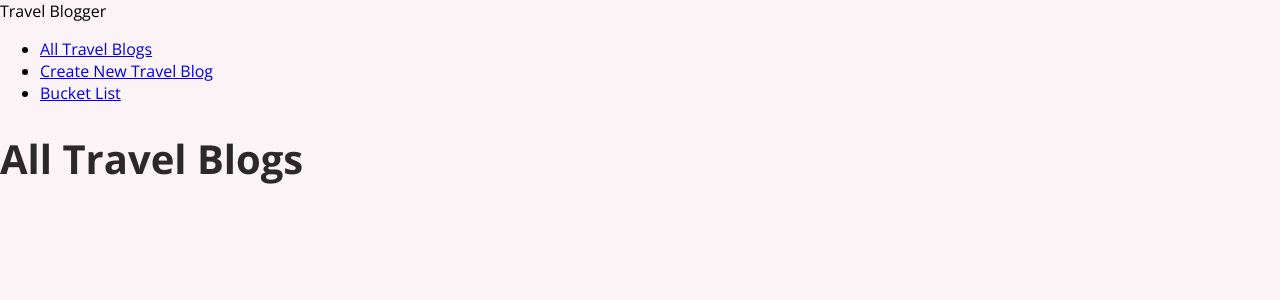
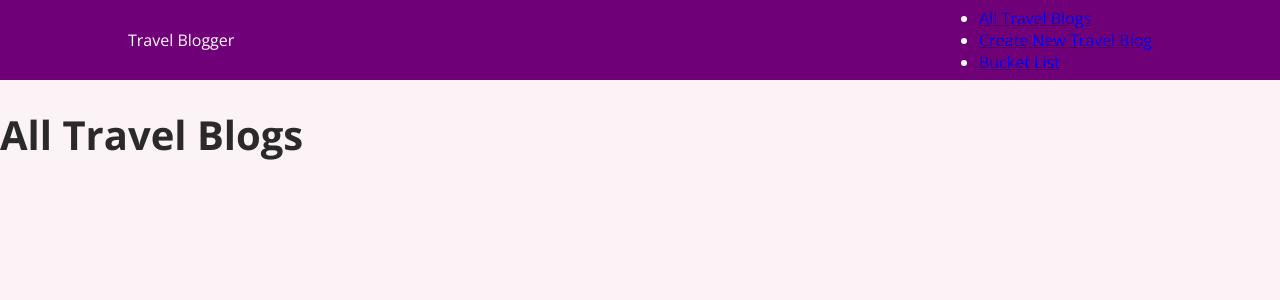
Before and after one commit to dalengit/MDW1AA, a React (Create React App) app in the folder session-12/react-app/travel-blogger/: page / in a window 1280 px wide. Shown: the top 300 px of the page. Built offline with nearby package versions, Linux system fonts and the light colour scheme.

Commit message:
Implement CSS

```diff
--- a/session-12/react-app/travel-blogger/src/components/layout/MainNavigation.js
+++ b/session-12/react-app/travel-blogger/src/components/layout/MainNavigation.js
@@ -5,7 +5,7 @@ import classes from './MainNavigation.module.css';
 
 const MainNavigation = () => {
     return (
-        <header>
+        <header className={ classes.header }>
             <div>Travel Blogger</div>
             <nav>
                 <ul>
```
